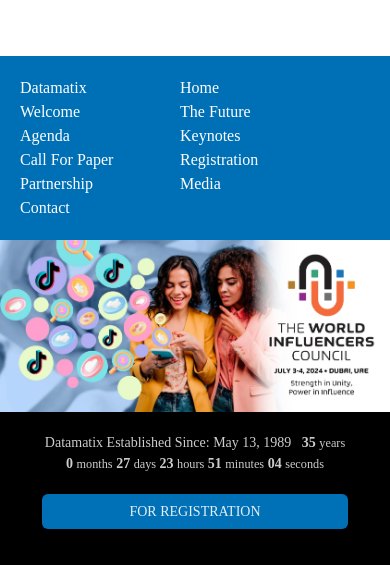
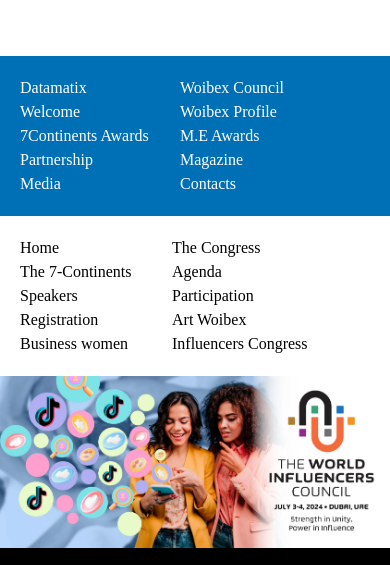
Before and after one commit to Abdallahelmesery213/The_World_Influencers_Council, a plain HTML site: page index.html in a window 390 px wide. Shown: the part 201-766 px from the top of the page. Drawn offline with nearby package versions, Linux system fonts and the light colour scheme; a web font is replaced by a local one.

Commit message:
upd nav3

```diff
--- a/css/style.css
+++ b/css/style.css
@@ -123,8 +123,8 @@ header .right-part .nav2 a{
 header .right-part .nav3{
     background-color: #fff;
     min-height: 50px;
-    display: none;
-    /* display: flex; */
+    /* display: none; */
+    display: flex;
     align-items: center;
     justify-content: center;
     padding-left: 20px;
@@ -949,10 +949,12 @@ footer form .btn{
     }
 }
 @media only screen and (max-width: 1155px) {
-    header .right-part .nav2 {
+    header .right-part .nav2,
+    header .right-part .nav3 {
         text-align: center;
     }
-    header .right-part .nav2 a {
+    header .right-part .nav2 a ,
+    header .right-part .nav3 a {
         margin-right: 0;
     }
 }
@@ -1163,7 +1165,8 @@ footer form .btn{
     }
 }
 @media only screen and (max-width: 575px) {
-    header .right-part .nav2{
+    header .right-part .nav2,
+    header .right-part .nav3{
         text-align: left;
     }
     .nav2, .nav3{
--- a/index.html
+++ b/index.html
@@ -40,34 +40,31 @@
                 <a href="https://www.datamatixgroup.com/" target="_blank">Datamatix</a>
               </li>
               <li class="list-inline-item">
-                <a href="./index.html">Home</a>
+                <a href="#"> Woibex Council</a>
               </li>
               <li class="list-inline-item">
                   <a href="#">Welcome </a>
               </li>
               <li class="list-inline-item">
-                <a href="#"> The Future </a>
+                <a href="#">  Woibex Profile </a>
               </li>
               <li class="list-inline-item">
-                <a href="#">Agenda</a>
+                <a href="#"> 7Continents Awards</a>
               </li>
               <li class="list-inline-item">
-                <a href="#">Keynotes </a>
+                <a href="#">M.E Awards </a>
               </li>
               <li class="list-inline-item">
-                <a href="#">Call For Paper</a>
+                <a href="#"> Partnership</a>
               </li>
               <li class="list-inline-item">
-                <a href="#">Registration</a>
-              </li>
-              <li class="list-inline-item">
-                <a href="#">Partnership</a>
+                <a href="#"> Magazine</a>
               </li>
               <li class="list-inline-item">
                 <a href="#">Media</a>
               </li>
               <li class="list-inline-item">
-                <a href="#">Contact</a>
+                <a href="#">Contacts</a>
               </li>
 
             </ul>
@@ -78,19 +75,34 @@
                       <a href="./index.html">Home</a>
                   </li>
                 <li class="list-inline-item">
-                  <a href="#">Services</a>
+                  <a href="#">The Congress</a>
                 </li>
                 <li class="list-inline-item">
-                  <a href="#"> Contact</a>
+                  <a href="#">  The 7-Continents</a>
+                </li>
+                <!-- <li class="list-inline-item">
+                  <a href="http://www.indubaiservices.com/" target="_blank"> Business Setup </a>
+                </li> -->
+                <li class="list-inline-item">
+                  <a href="#">  Agenda  </a>
                 </li>
                 <li class="list-inline-item">
-                  <a href="http://www.indubaiservices.com/" target="_blank"> Business Setup </a>
+                  <a href="#"> Speakers</a>
                 </li>
                 <li class="list-inline-item">
-                  <a href="#"> Legal Services  </a>
+                  <a href="#">  Participation</a>
                 </li>
                 <li class="list-inline-item">
-                  <a href="#">Requested Services</a>
+                  <a href="#"> Registration</a>
+                </li>
+                <li class="list-inline-item">
+                  <a href="#">  Art Woibex</a>
+                </li>
+                <li class="list-inline-item">
+                  <a href="#"> Business women</a>
+                </li>
+                <li class="list-inline-item">
+                  <a href="#"> Influencers Congress</a>
                 </li>
 
 
```
